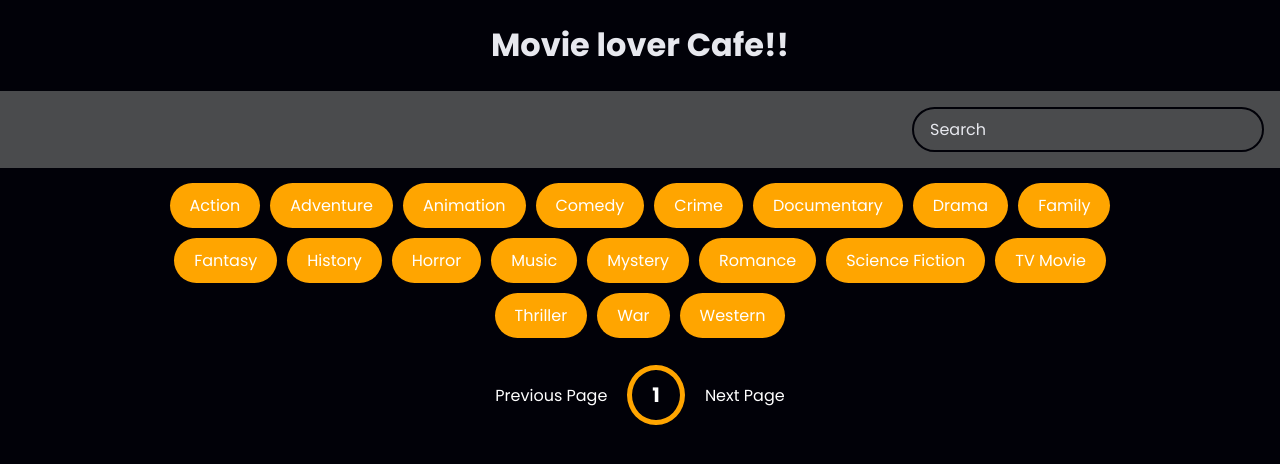
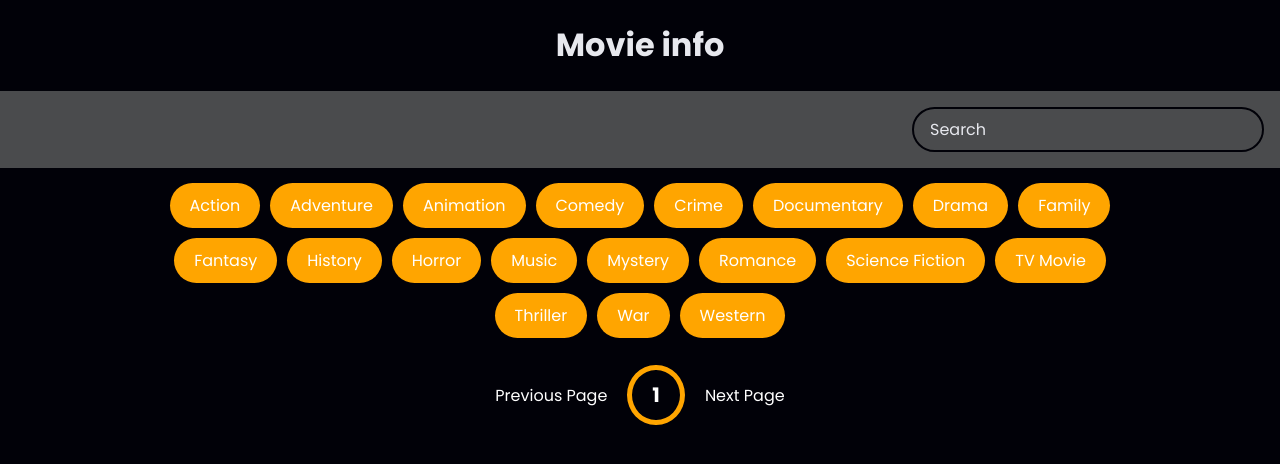
Before and after one commit to mr-lazyindian/EPAM-Project, a website: page Index.html in a window 1280 px wide. Drawn offline with Linux system fonts and the light colour scheme; no server answers.

Commit message:
Update Index.html

```diff
--- a/Index.html
+++ b/Index.html
@@ -315,7 +315,7 @@ main {
 </head>
 
 <body>
-    <h1> Movie lover Cafe!!</h1>
+    <h1> Movie info</h1>
     <header>
 
         <form id="form">
```
